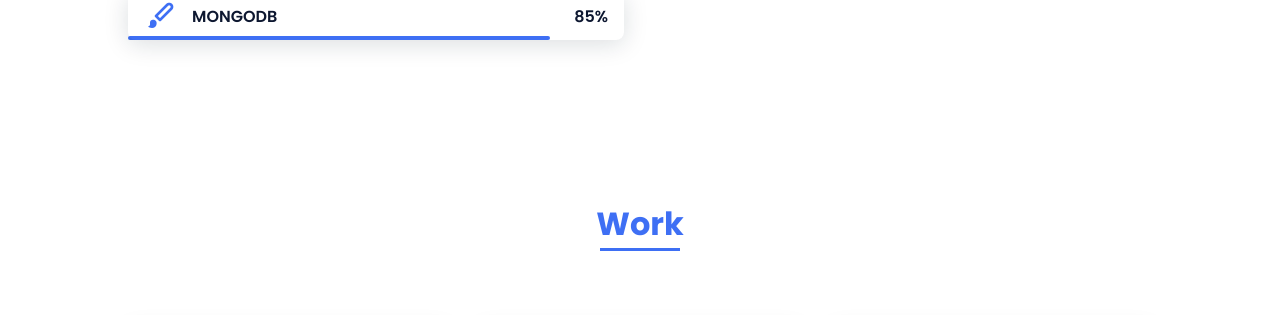
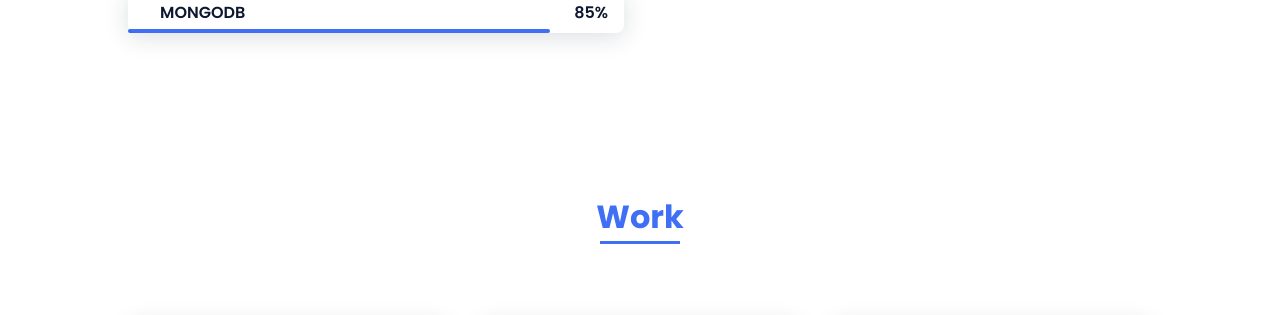
Before and after one commit to Piyusss/Personal-Portfolio, a plain HTML site: page index.html in a window 1280 px wide. Shown: the part 1885-2200 px from the top of the page. Drawn offline with nearby package versions, Linux system fonts and the light colour scheme.

Commit message:
Update index.html

```diff
--- a/index.html
+++ b/index.html
@@ -126,7 +126,7 @@
                         </div>
                         <div class="skills__data">
                             <div class="skills__names">
-                                <i class='bx bxs-paint skills__icon'></i>
+                                <i class='bx bxs-mongodb skills__icon'></i>
                                 <span class="skills__name">MONGODB</span>
                             </div>
                             <div class="skills__bar skills__ux">
```
